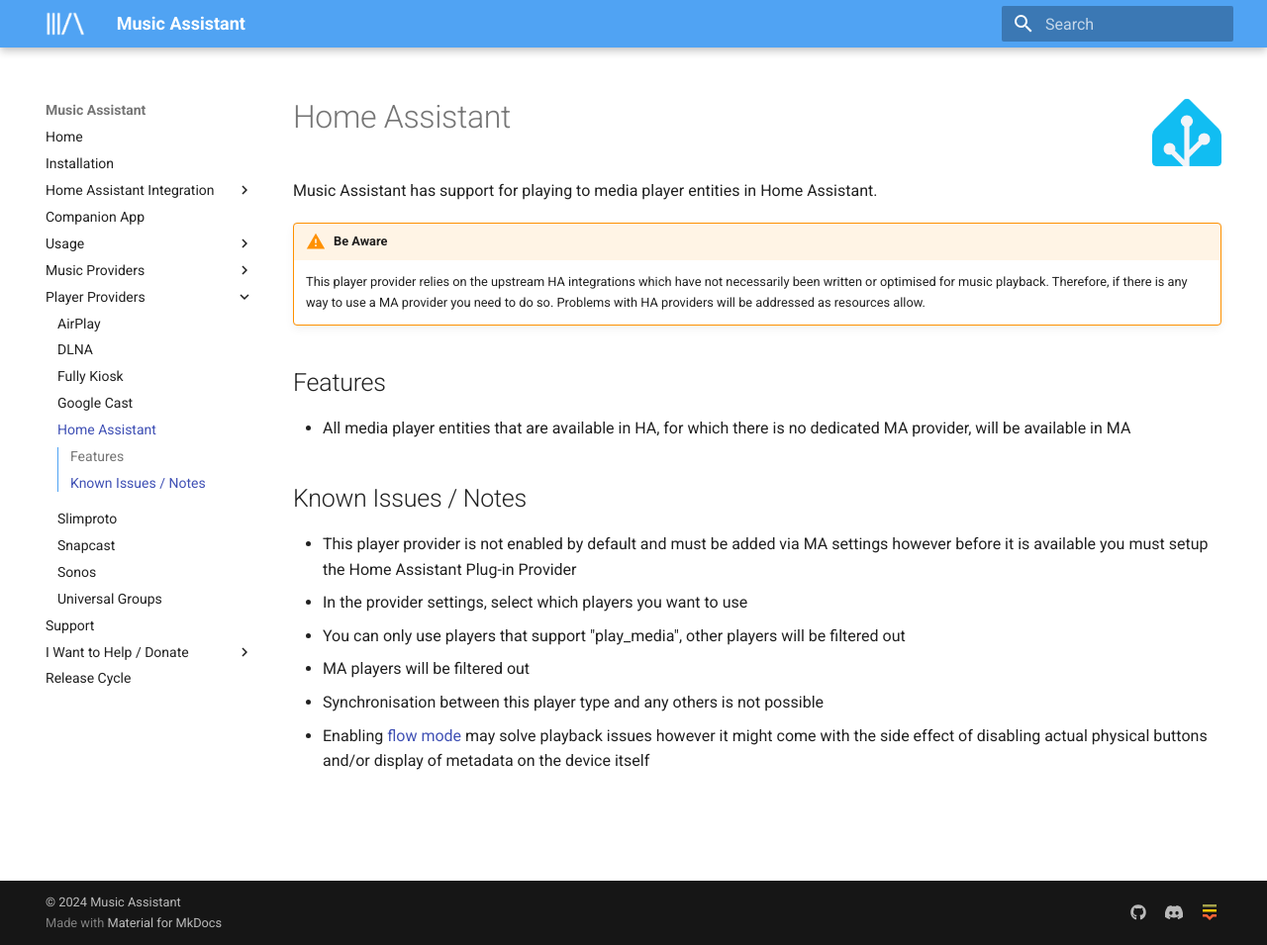
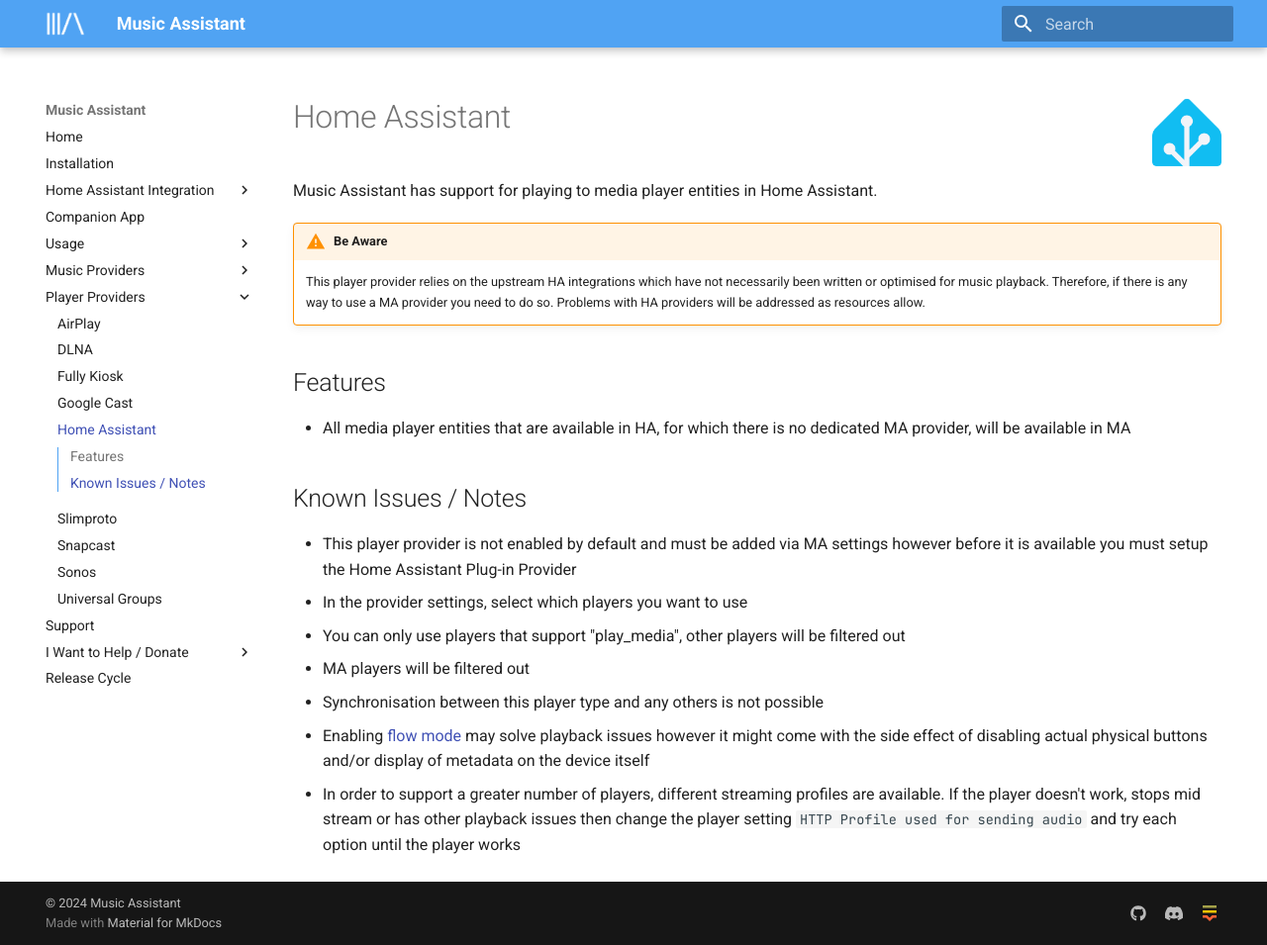
Before and after one commit to pwbriggs/music-assistant.github.io, an MkDocs documentation site: the page built from docs/player-support/ha.md, in a window 1280 px wide and 955 px high. Shown: the whole window at 99% size. Built offline with MkDocs 1.6.1 and Material for MkDocs 9.7.7, drawn with Linux system fonts in a browser that asks for light colours.

Commit message:
New option

```diff
--- a/docs/player-support/ha.md
+++ b/docs/player-support/ha.md
@@ -17,3 +17,4 @@
 - MA players will be filtered out
 - Synchronisation between this player type and any others is not possible
 - Enabling [flow mode](../faq/tech-info/#track-queueing) may solve playback issues however it might come with the side effect of disabling actual physical buttons and/or display of metadata on the device itself
+- In order to support a greater number of players, different streaming profiles are available. If the player doesn't work, stops mid stream or has other playback issues then change the player setting `HTTP Profile used for sending audio` and try each option until the player works
```
